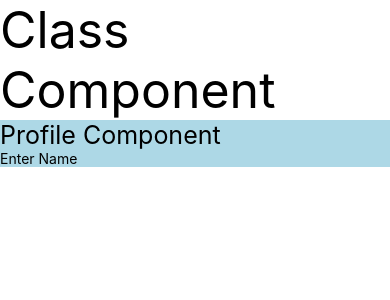
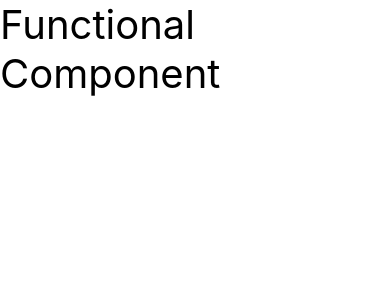
Before and after one commit to zachariah11jerobert/tutorial-codestepbystep, a React Native app: screen / in a window 390 px wide. Shown: the top 300 px of the page. Built offline with nearby package versions, Linux system fonts and the light colour scheme.

Commit message:
4.functional component

```diff
--- a/App.js
+++ b/App.js
@@ -1,16 +1,12 @@
 import React from 'react';
 import {View, Text} from 'react-native';
-import Profile from './components/Profile';
 
-class App extends React.Component{
- render(){
-   return(
-     <View>
-       <Text style={{fontSize:50}}>Class Component</Text>
-       <Profile/>
-     </View>
-   )
- }
+const App =()=>{
+  return(
+    <View>
+      <Text style={{fontSize:40}}>Functional Component</Text>
+    </View>
+  )
 }
 
 export default App;
```
